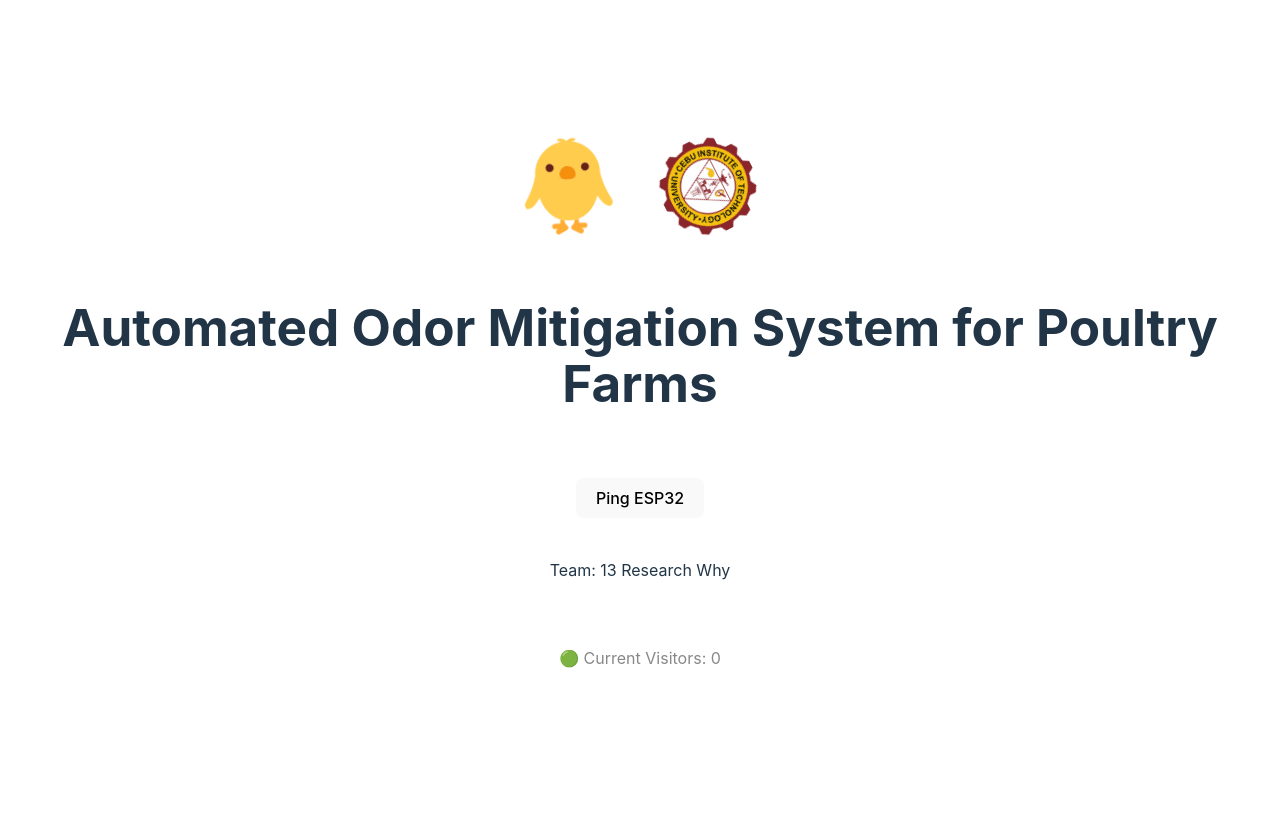
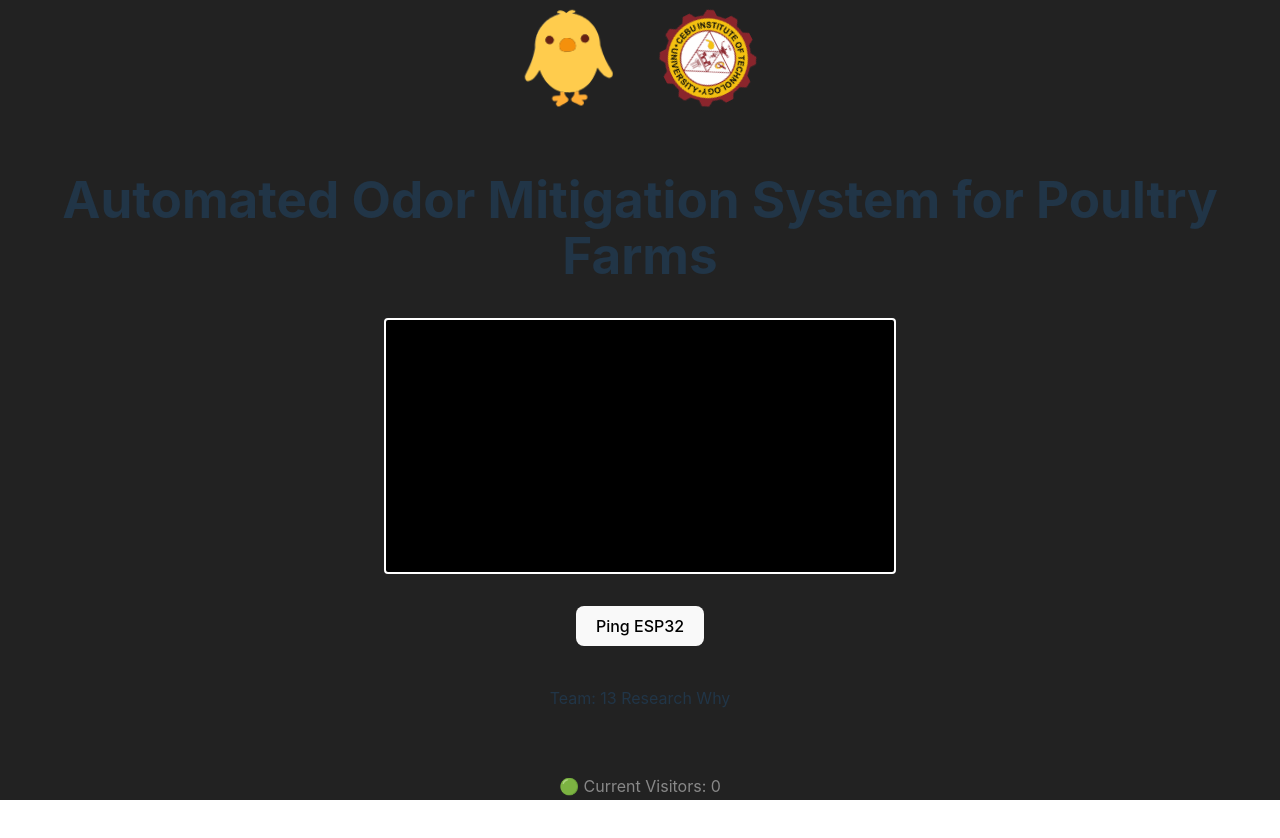
Before and after one commit to darylbutarcitu/AOMSFPF-Portal, a React (Vite) app: page / in a window 1280 px wide. Shown: the top 838 px of the page. Before the commit the page ends 800 px from the top, so only its background shows below. Built offline with nearby package versions, Linux system fonts and the light colour scheme; no server answers; the database is empty.

Commit message:
Mimic SSD1306 w/ Firebase Integration

```diff
--- /dev/null
+++ b/src/pages/Display/Display.css
@@ -0,0 +1,41 @@
+/* Center the entire page */
+body {
+    display: flex;
+    justify-content: center;
+    align-items: center;
+    height: 100vh;
+    margin: 0;
+    background-color: #222; /* Optional: background color */
+  }
+
+  /* Center the motion div */
+  .display-container {
+    display: flex;
+    justify-content: center;
+    align-items: center;
+  }
+
+  /* The screen area (mimicking the SSD1306 OLED screen with the aspect ratio kept) */
+  .ssd1306-screen {
+    width: 512px; /* Increased width, keeping the aspect ratio */
+    height: 256px; /* Increased height, keeping the aspect ratio */
+    background-color: black; /* OLED screen color */
+    color: white;
+    font-family: monospace, sans-serif;
+    font-size: 30px; /* Adjust font size for readability */
+    display: flex;
+    justify-content: center;
+    align-items: center;
+    border-radius: 4px;
+    border: 2px solid #fff; /* White border to mimic the screen's outline */
+    padding: 4px;
+    box-sizing: border-box;
+  }
+
+  /* Content inside the screen */
+  .ssd1306-content {
+    width: 100%;
+    text-align: center;
+    white-space: pre-wrap;
+    overflow-wrap: break-word;
+  }
--- /dev/null
+++ b/src/pages/Display/Display.jsx
@@ -0,0 +1,63 @@
+import React, { useEffect, useState } from 'react';
+import './Display.css';
+import { motion } from 'framer-motion';
+import { db } from "../../configs/firebaseConfig.js";
+import { doc, onSnapshot } from "firebase/firestore";
+
+const Display = () => {
+  const [line1Content, setLine1Content] = useState('');
+  const [line2Content, setLine2Content] = useState('');
+
+  useEffect(() => {
+    // Firestore reference to line_1 and line_2
+    const line1Ref = doc(db, "display", "line_1");
+    const line2Ref = doc(db, "display", "line_2");
+
+    // Set up real-time listeners for line_1 and line_2
+    const unsubscribeLine1 = onSnapshot(line1Ref, (docSnap) => {
+      console.log("Line 1 Snapshot:", docSnap); // Log the snapshot for line_1
+      if (docSnap.exists()) {
+        const data = docSnap.data();
+        console.log("Fetched Line 1 Data:", data); // Log the fetched data for line_1
+        setLine1Content(data?.content || ''); // Set the content from line_1
+      } else {
+        console.log("No such document for line_1!");
+      }
+    });
+
+    const unsubscribeLine2 = onSnapshot(line2Ref, (docSnap) => {
+      console.log("Line 2 Snapshot:", docSnap); // Log the snapshot for line_2
+      if (docSnap.exists()) {
+        const data = docSnap.data();
+        console.log("Fetched Line 2 Data:", data); // Log the fetched data for line_2
+        setLine2Content(data?.content || ''); // Set the content from line_2
+      } else {
+        console.log("No such document for line_2!");
+      }
+    });
+
+    // Clean up the listeners when the component is unmounted
+    return () => {
+      unsubscribeLine1();
+      unsubscribeLine2();
+    };
+  }, []);
+
+  return (
+    <motion.div
+      initial={{ y: '5vh', opacity: 0 }}
+      animate={{ y: 0, opacity: 1 }}
+      transition={{ duration: 1, ease: 'easeInOut' }}
+      className="display-container"
+    >
+      <div className="ssd1306-screen">
+        <div className="ssd1306-content">
+          {line1Content} <br />
+          {line2Content}
+        </div>
+      </div>
+    </motion.div>
+  );
+};
+
+export default Display;
--- a/src/pages/Home/Home.jsx
+++ b/src/pages/Home/Home.jsx
@@ -4,6 +4,7 @@ import { doc, setDoc } from "firebase/firestore";
 import { db } from "../../configs/firebaseConfig.js";
 import VisitorCounter from "../Tracker/VisitorCounter.jsx";
 import LoadingScreen from "../../components/LoadingScreen.jsx";
+import Display from '../Display/Display';
 import { motion } from 'framer-motion';
 
 function Home() {
@@ -56,6 +57,7 @@ function Home() {
       >
         <div>
             <h1>Automated Odor Mitigation System for Poultry Farms</h1>
+            <Display />
             <div className="card">
               <button onClick={sendSignalToESP32} className="button">
                 Ping ESP32
```
